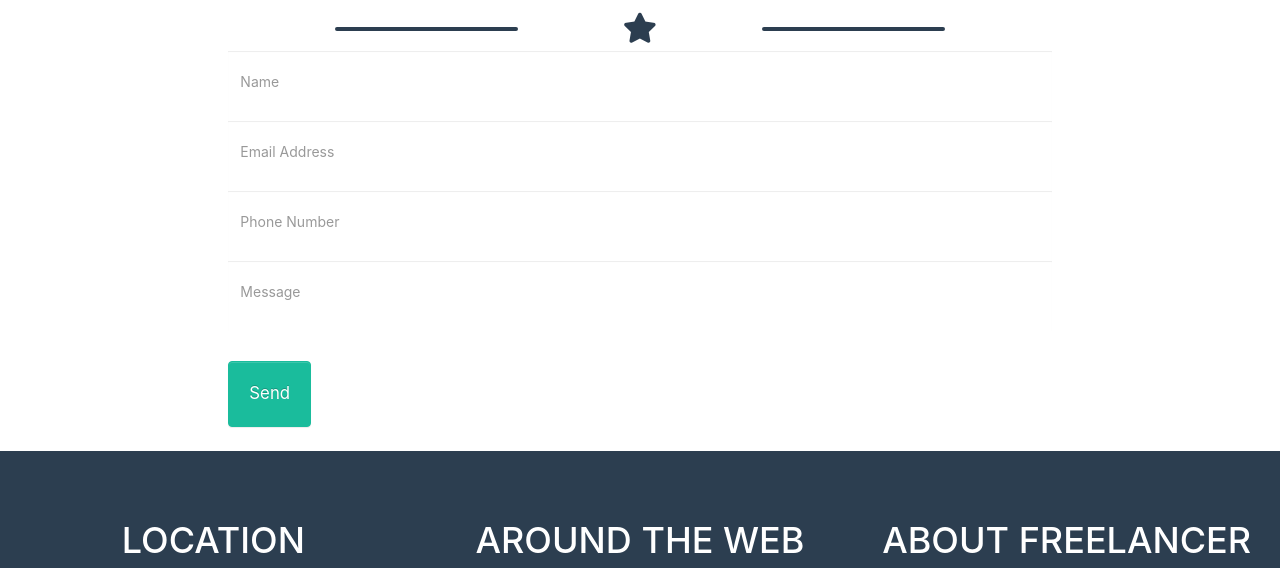
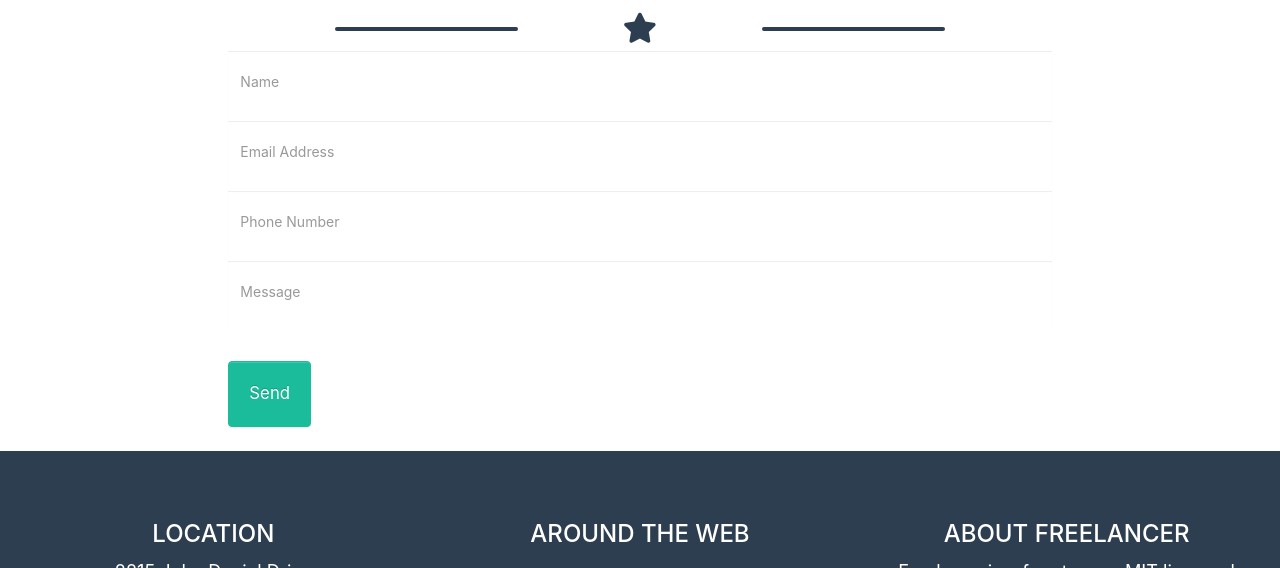
Before and after one commit to viktor998/-html-css-bootstrap-freelancer, a plain HTML site: page index.html in a window 1280 px wide. Shown: the part 2005-2573 px from the top of the page. Drawn offline with nearby package versions, Linux system fonts and the light colour scheme.

Commit message:
FIX testi footer

```diff
--- a/index.html
+++ b/index.html
@@ -274,7 +274,7 @@
         <div class="row margin-top">
 
                 <div class="col-xs-12 col-lg-4">
-                    <h1>LOCATION</h1>
+                    <h3>LOCATION</h3>
                     <p>
                         2215  John Daniel Drive <br>
                         Clark, MO 65243
@@ -284,7 +284,7 @@
 
 
                 <div class="col-xs-12 col-lg-4">
-                    <h1>AROUND THE WEB</h1>
+                    <h3>AROUND THE WEB</h3>
                     <div class="social-logo">
                         <a href=""><i class="fab fa-facebook"></i></a>
                         <a href=""><i class="fab fa-twitter"></i></a>
@@ -296,7 +296,7 @@
 
 
                 <div class="col-xs-12  freelancer col-lg-4">
-                    <h1>ABOUT FREELANCER</h1>
+                    <h3>ABOUT FREELANCER</h3>
                    <p style="font-size: 1.3em; ">
                     Freelance is a free to use, MIT licensed Bootstrap theme created by <a style="color:#1abc9c ;" href="">Start Bootstrap</a>  .
                    </p>
```
